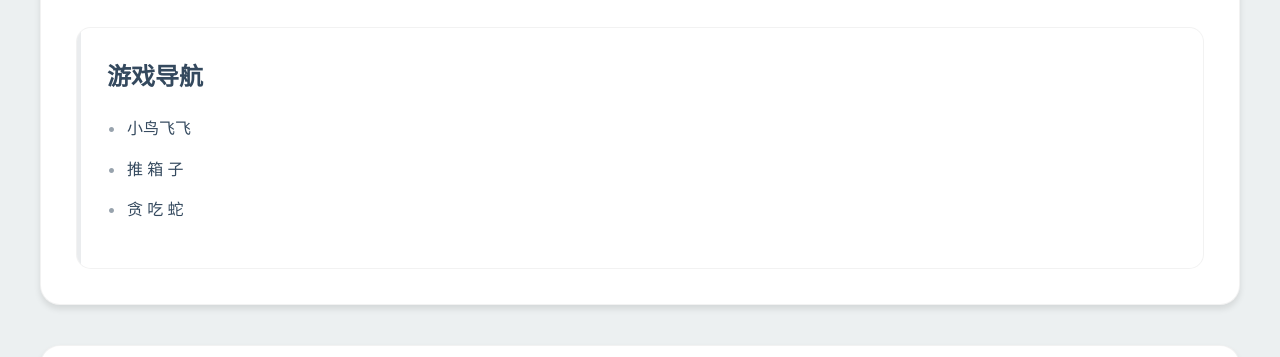
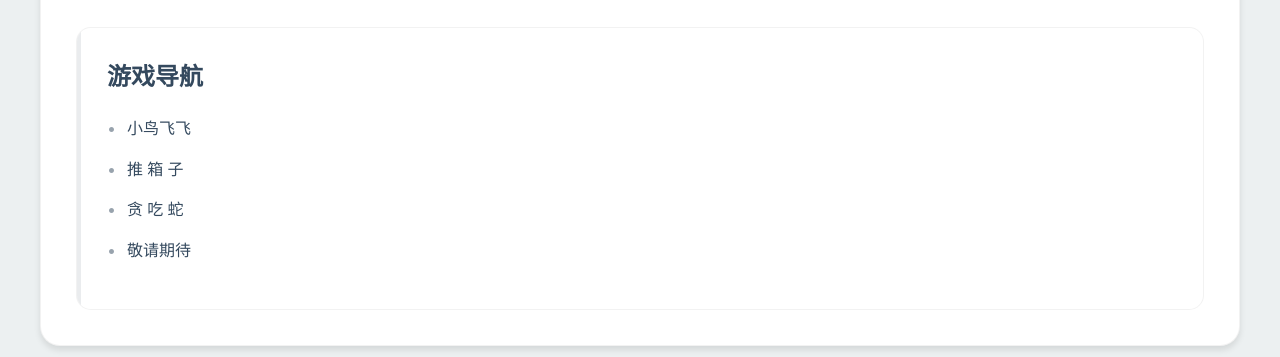
Before and after one commit to XiaoQi799/AIGC-, a plain HTML site: page index.html in a window 1280 px wide. Shown: the part 311-668 px from the top of the page. Drawn offline with Linux system fonts and the light colour scheme.

Commit message:
Update index.html

```diff
--- a/index.html
+++ b/index.html
@@ -259,6 +259,7 @@
                         <li><a href="./Game/小鸟飞飞.html">小鸟飞飞</a></li>
                         <li><a href="./Game/推箱子2.0.html">推 箱 子</a></li>
                         <li><a href="./Game/贪吃蛇.html">贪 吃 蛇</a></li>
+                        <li><a href="./Game/贪吃蛇.html">敬请期待</a></li>
                     </ul>
                 </div>
             </div>
```
